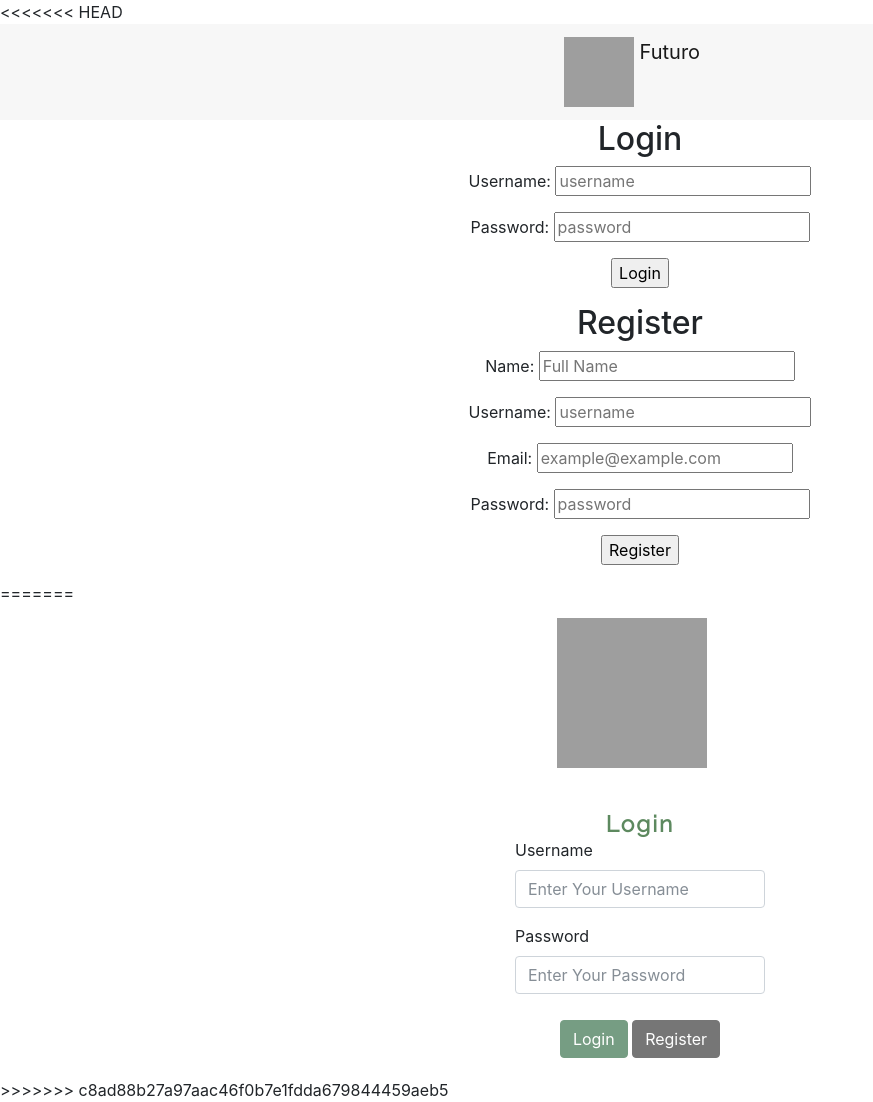
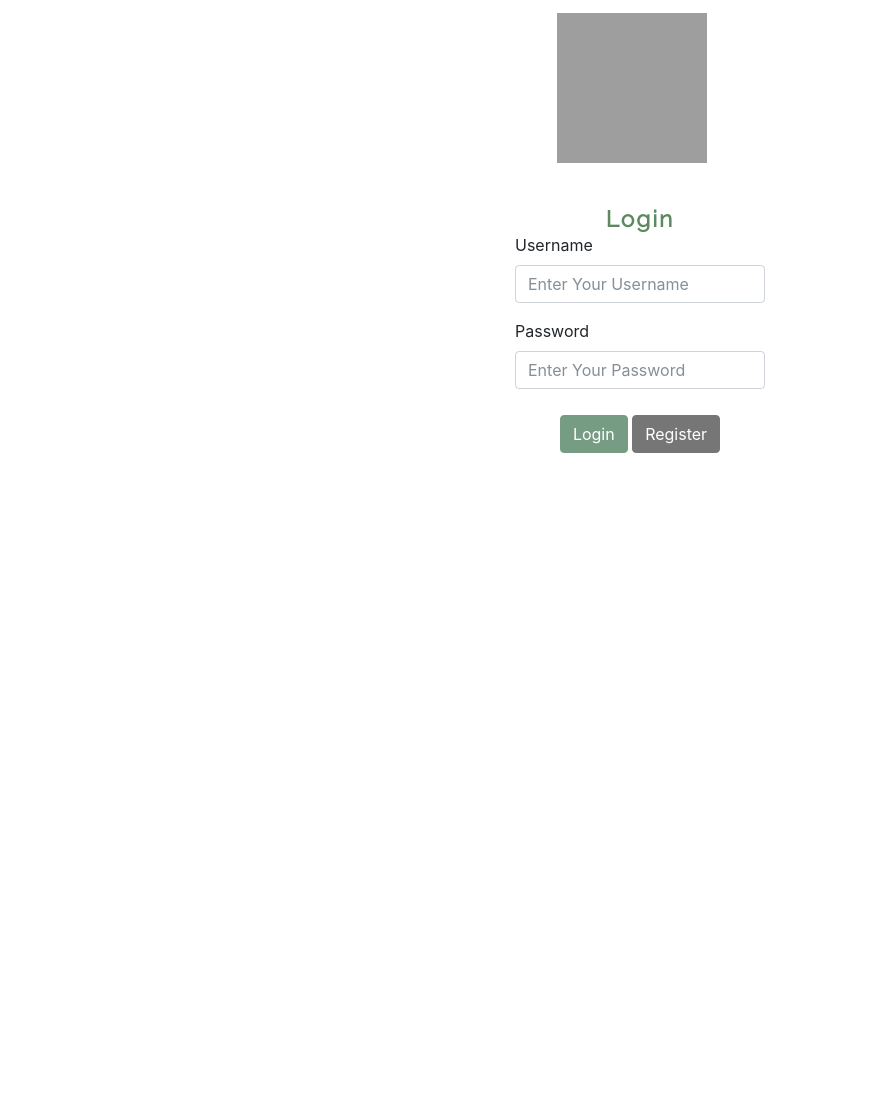
Before and after one commit to SophiaYak/Futuro, a Django app: page /logout in a window 1280 px wide. Shown: the whole page, without its empty margins (0-873 px from the left). After the commit the page ends 453 px from the top, so only its background shows below. Run offline with Django 3.2, Linux system fonts and the light colour scheme; parts of the project's set-up code (start-up, migrations or seed data) failed here and were passed over; some libraries are stand-ins or nearby versions; grey boxes are pictures that could not be loaded.

Commit message:
Update landing.html

```diff
--- a/apps/first_app/templates/first_app/landing.html
+++ b/apps/first_app/templates/first_app/landing.html
@@ -1,63 +1,5 @@
 <!DOCTYPE html>
 <html>
-<<<<<<< HEAD
-<head>
-  <title></title>
-  <link rel="stylesheet" href="https://maxcdn.bootstrapcdn.com/bootstrap/4.0.0-alpha.6/css/bootstrap.min.css" integrity="sha384-rwoIResjU2yc3z8GV/NPeZWAv56rSmLldC3R/AZzGRnGxQQKnKkoFVhFQhNUwEyJ" crossorigin="anonymous">
-</head>
-<style>
-</style>
-<body>
-
-<script src="https://code.jquery.com/jquery-3.1.1.slim.min.js" integrity="sha384-A7FZj7v+d/sdmMqp/nOQwliLvUsJfDHW+k9Omg/a/EheAdgtzNs3hpfag6Ed950n" crossorigin="anonymous"></script>
-<script src="https://cdnjs.cloudflare.com/ajax/libs/tether/1.4.0/js/tether.min.js" integrity="sha384-DztdAPBWPRXSA/3eYEEUWrWCy7G5KFbe8fFjk5JAIxUYHKkDx6Qin1DkWx51bBrb" crossorigin="anonymous"></script>
-<script src="https://maxcdn.bootstrapcdn.com/bootstrap/4.0.0-alpha.6/js/bootstrap.min.js" integrity="sha384-vBWWzlZJ8ea9aCX4pEW3rVHjgjt7zpkNpZk+02D9phzyeVkE+jo0ieGizqPLForn" crossorigin="anonymous"></script>
-
-<!-- Image and text -->
-<nav class="navbar navbar-light bg-faded">
-  <a class="navbar-brand" href="#">
-    <img src="https://i.imgur.com/MBLi5oT.jpg" width="70" height="70" class="d-inline-block align-top" alt="">
-    Futuro
-  </a>
-</nav>
-
-{% if messages %}
-    <ul class="messages">
-        {% for message in messages %}
-        <li{% if message.tags %} class="{{ message.tags }}" {% endif %}>{{ message }}</li>
-        {% endfor %}
-    </ul>
-{% endif %}
-<!-- LOGIN FORM -->
-  <h2 align="center">Login</h2>
-<form action='/login' method = 'post'>
-  {% csrf_token %}
-  <p align="center"> Username: <input type="text" placeholder="username" name="name"></p>
-  <p align="center"> Password: <input type="password" placeholder="password" name="pass"></p>
-  <p align="center"><input type="submit" value = "Login">
-</form>
-
-<form action='/registration' method = 'post'>
-  {% csrf_token %}
-    <h2 align="center">Register</h2>
-  <p align="center"> Name: <input type="text" placeholder="Full Name" name="name"></p>
-  <p align="center"> Username: <input type="text" placeholder="username" name="username" ></p>
-  <p align="center"> Email: <input type="email" placeholder="example@example.com" name="email"></p>
-  <p align="center"> Password: <input type="password" placeholder="password" name="pass"></p>
-  <p align="center"><input type="submit" value = "Register">
-</form>
-
-<!-- <form action= '/delete' method = 'post'>
-{% csrf_token %}
-{% for member in members %}
-<p align="right">username:{{member.username}}  pass:{{member.password}}</p>
-<p align="right"><button type="submit">Delete</button>
-<input type="hidden" name="user" value= {{member.username}}>
-{% endfor %}
-</form> -->
-
-</body>
-=======
   <head>
     <title></title>
     <link rel="stylesheet" href="https://maxcdn.bootstrapcdn.com/bootstrap/4.0.0-beta.2/css/bootstrap.min.css" integrity="sha384-PsH8R72JQ3SOdhVi3uxftmaW6Vc51MKb0q5P2rRUpPvrszuE4W1povHYgTpBfshb" crossorigin="anonymous">
@@ -86,7 +28,7 @@
             background-color: #2e5c3e;
             border-color: #2e5c3e; /*set the color you want here*/
           }
-        .btn-secondary:hover, .btn-secondary:focus, .btn-secondary:active, .btn-secondary.active, .open>.dropdown-toggle.btn-secondary {
+        .btn-secondary:hover, .btn-secondary:focus, .btn-secondary:active, .btn-secondary:active .btn-secondary.active, .open>.dropdown-toggle.btn-secondary {
             color: #fff;
             background-color: #353535;
             border-color: #353535; /*set the color you want here*/
@@ -203,5 +145,4 @@
     <script src="https://maxcdn.bootstrapcdn.com/bootstrap/4.0.0-beta.2/js/bootstrap.min.js" integrity="sha384-alpBpkh1PFOepccYVYDB4do5UnbKysX5WZXm3XxPqe5iKTfUKjNkCk9SaVuEZflJ" crossorigin="anonymous"></script>
 
   </body>
->>>>>>> c8ad88b27a97aac46f0b7e1fdda679844459aeb5
 </html>
```
